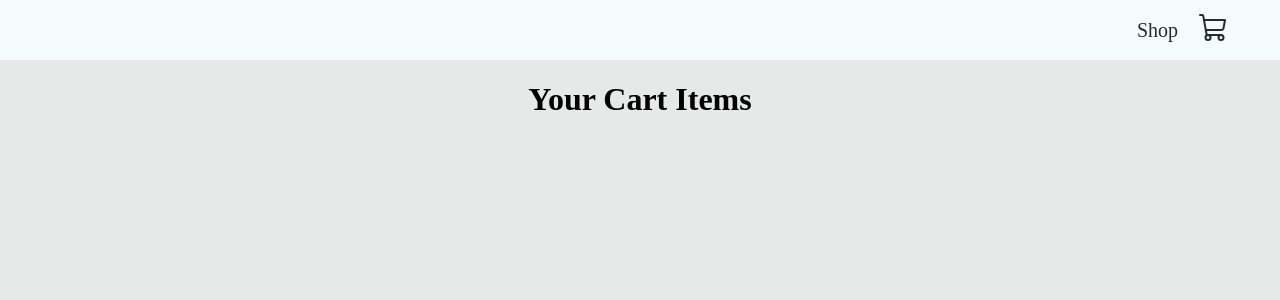
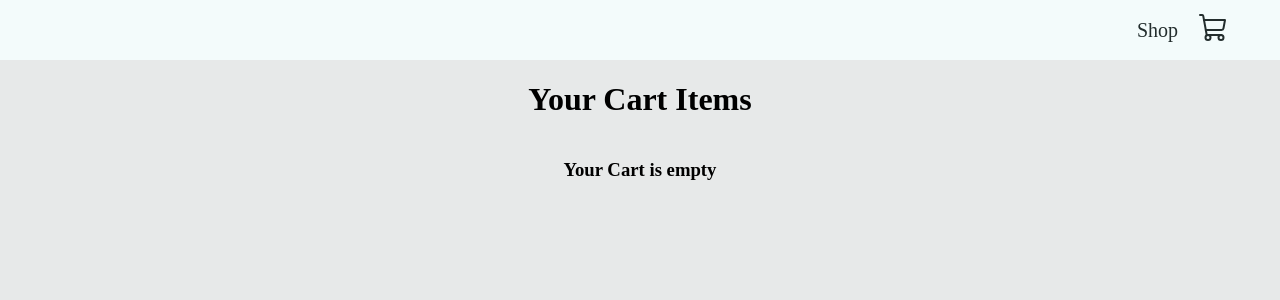
Before and after one commit to anxmukul/Ecommerce, a React (Create React App) app: page /cart in a window 1280 px wide. Shown: the top 300 px of the page. Built offline with nearby package versions, Linux system fonts and the light colour scheme.

Commit message:
Creating checkout, continue shopping botton, and displaying empty cart message when cart is empty

```diff
--- a/src/context/shop-context.jsx
+++ b/src/context/shop-context.jsx
@@ -14,6 +14,17 @@ const getDefaultCart = () =>{
 function ShopContextProvider(props) {
     const [cartItems, setCartItems] = useState(getDefaultCart);
 
+    const getTotalCartAmount = () => {
+        let totalAmount = 0;
+        for(const item in cartItems){
+            if(cartItems[item] > 0){
+                let itemInfo = PRODUCTS.find((product) => product.id === Number(item))
+                totalAmount += cartItems[item] * itemInfo.price;
+            }
+        }
+        return totalAmount;
+    }
+
     const addToCart = (itemId) =>{
         setCartItems((prev) => ({...prev, [itemId]: prev[itemId] + 1}))
     }
@@ -27,7 +38,7 @@ function ShopContextProvider(props) {
     const removeAllFromCart = (itemId) => {
         setCartItems((prev) => ({...prev, [itemId]: 0}))
     }
-    const contextValue  = {cartItems, addToCart, removeFromCart, updateCartItem, removeAllFromCart}
+    const contextValue  = {cartItems, addToCart, removeFromCart, updateCartItem, removeAllFromCart, getTotalCartAmount}
     console.log(cartItems);
   return (
     <ShopContext.Provider value={contextValue}>{props.children}</ShopContext.Provider>
--- a/src/routes/cart/cart-item.jsx
+++ b/src/routes/cart/cart-item.jsx
@@ -1,25 +1,37 @@
-import {React, useContext} from 'react'
+import { React, useContext } from "react";
 import { ShopContext } from "../../context/shop-context";
-import { Trash } from 'phosphor-react';
+import { Trash } from "phosphor-react";
 function CartItem(props) {
   const { id, productName, price, productImage } = props.data;
-    const { removeFromCart,addToCart, updateCartItem, removeAllFromCart, cartItems } = useContext(ShopContext);
+  const {
+    removeFromCart,
+    addToCart,
+    updateCartItem,
+    removeAllFromCart,
+    cartItems,
+  } = useContext(ShopContext);
   return (
     <div className="cartItem">
       <img src={productImage}></img>
       <div className="description">
-            <p><b>{productName}</b></p>
+        <p>
+          <b>{productName}</b>
+        </p>
         <p>${price}</p>
         <div className="countHandler">
           <button onClick={() => removeFromCart(id)}> - </button>
-                <input value={cartItems[id]} onChange={(e) => updateCartItem(Number(e.target.value), id) }></input>
+          <input
+            value={cartItems[id]}
+            onChange={(e) => updateCartItem(Number(e.target.value), id)}
+          ></input>
           <button onClick={() => addToCart(id)}> + </button>
-                <button onClick={() => removeAllFromCart(id)}><Trash size={16}/></button>
+          <button onClick={() => removeAllFromCart(id)}>
+            <Trash size={16} />
+          </button>
         </div>
       </div>
     </div>
-
-  )
+  );
 }
 
-export default CartItem
+export default CartItem;
--- a/src/routes/cart/cart.css
+++ b/src/routes/cart/cart.css
@@ -32,9 +32,9 @@
   }
 
   .checkout button {
-    width: 150px;
+    width: 250px;
     height: 50px;
-    background-color: rgb(19, 19, 19);
+    background-color: rgb(130, 108, 108);
     color: white;
     border: none;
     border-radius: 8px;
--- a/src/routes/cart/cart.jsx
+++ b/src/routes/cart/cart.jsx
@@ -1,24 +1,36 @@
-import {React, useContext} from 'react'
-import { PRODUCTS } from '../../products'
+import { React, useContext } from "react";
+import { PRODUCTS } from "../../products";
 import { ShopContext } from "../../context/shop-context";
-import CartItem from './cart-item';
-import "./cart.css"
+import CartItem from "./cart-item";
+import "./cart.css";
+import { useNavigate } from "react-router-dom";
 function Cart() {
-  const { cartItems } = useContext(ShopContext);
+  const { cartItems, getTotalCartAmount } = useContext(ShopContext);
+  const totalAmount = getTotalCartAmount();
+  const navigate = useNavigate();
   return (
     <div className="cart">
       <div>
         <h1>Your Cart Items</h1>
       </div>
       <div className="cartItems">
-          {PRODUCTS.map((product)=>{
-            if(cartItems[product.id] !== 0){
-              return <CartItem data={product}/>
+        {PRODUCTS.map((product) => {
+          if (cartItems[product.id] !== 0) {
+            return <CartItem data={product} />;
           }
         })}
       </div>
+      {totalAmount > 0 ? (
+        <div className="checkout">
+          <p>Subtotal: ${totalAmount}</p>
+          <button onClick={() => navigate("/")}>Continue Shopping</button>
+          <button>Checkout</button>
         </div>
-  )
+      ) : (
+        <h3>Your Cart is empty</h3>
+      )}
+    </div>
+  );
 }
 
-export default Cart
+export default Cart;
```
Lines whose indentation alone changed are shown as unchanged.
